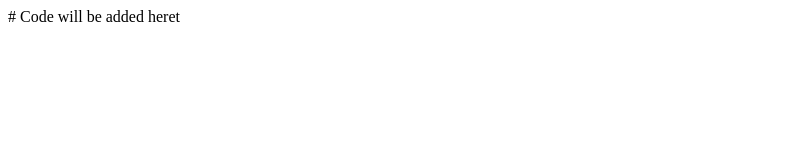
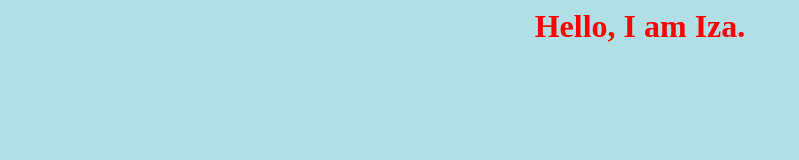
Before and after one commit to izage14/izage14.github.io, a plain HTML site: page index.html in a window 1280 px wide. Shown: the whole page, without its empty margins (0-799 px from the left). Drawn offline with Linux system fonts and the light colour scheme.

Commit message:
feat: my first HTML page

```diff
--- a/index.html
+++ b/index.html
@@ -1 +1,11 @@
-# Code will be added heret
+
+<html>
+
+<head>
+  <link rel="stylesheet" href="style.css">
+</head>
+
+<body>
+  <h1>Hello, I am Iza.</h1>
+</body>
+</html>
--- /dev/null
+++ b/style.css
@@ -0,0 +1,7 @@
+body {
+  background-color: powderblue;
+}
+h1 {
+  color: rgb(255, 0, 0);
+  text-align: center;
+}
```
